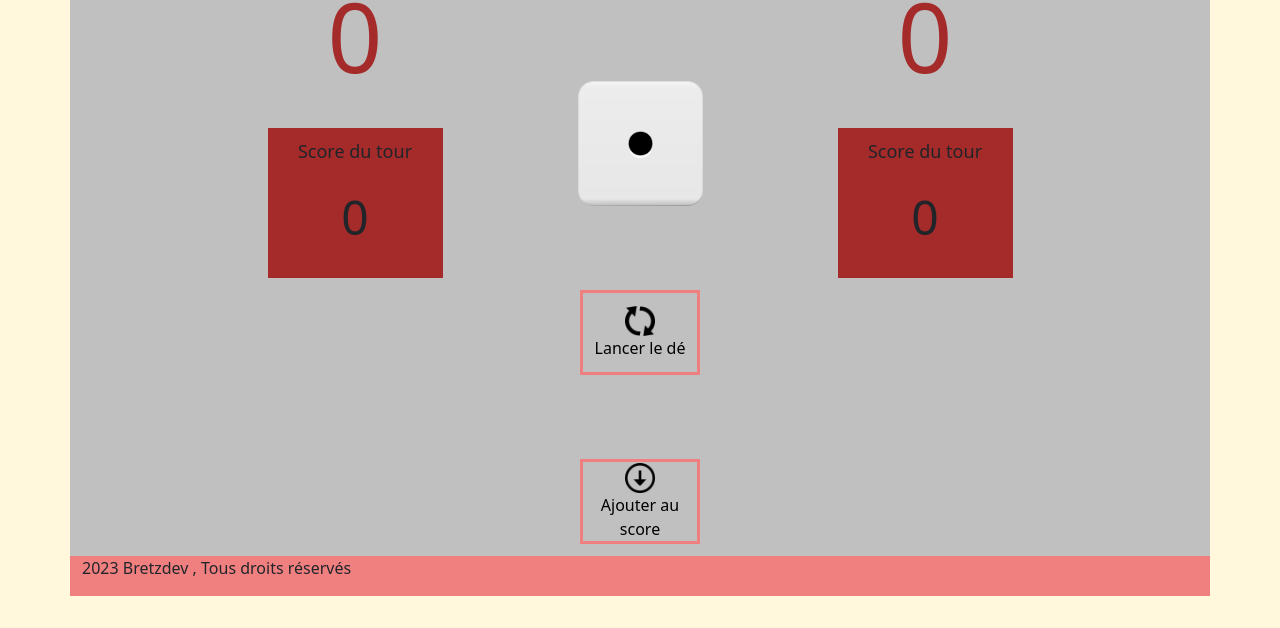
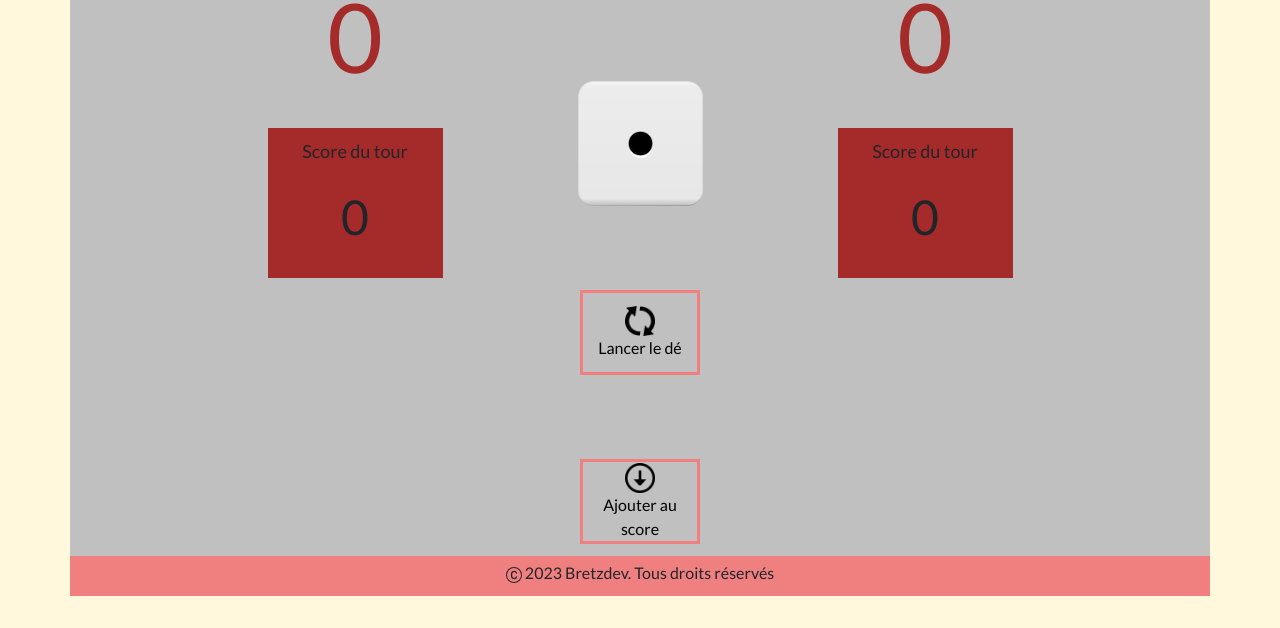
Before and after one commit to Bretzddev/JSGameDice, a plain HTML site: page index.html in a window 1280 px wide. Shown: the part 204-832 px from the top of the page. Drawn offline with nearby package versions, Linux system fonts and the light colour scheme.

Commit message:
GameDice V.1

```diff
--- a/index.html
+++ b/index.html
@@ -63,7 +63,11 @@
         </div>
     </main>
     <footer class="container-sm">
-        <p> 2023 Bretzdev , Tous droits réservés </p>
+        <div class="footer">
+            <p> <svg xmlns="http://www.w3.org/2000/svg" width="16" height="16" fill="currentColor" class="bi bi-c-circle" viewBox="0 0 16 16">
+                <path d="M1 8a7 7 0 1 0 14 0A7 7 0 0 0 1 8Zm15 0A8 8 0 1 1 0 8a8 8 0 0 1 16 0ZM8.146 4.992c-1.212 0-1.927.92-1.927 2.502v1.06c0 1.571.703 2.462 1.927 2.462.979 0 1.641-.586 1.729-1.418h1.295v.093c-.1 1.448-1.354 2.467-3.03 2.467-2.091 0-3.269-1.336-3.269-3.603V7.482c0-2.261 1.201-3.638 3.27-3.638 1.681 0 2.935 1.054 3.029 2.572v.088H9.875c-.088-.879-.768-1.512-1.729-1.512Z"/>
+              </svg> 2023 Bretzdev. Tous droits réservés</p>
+        </div>
     </footer>
     <script src="https://cdn.jsdelivr.net/npm/popper.js@1.12.9/dist/umd/popper.min.js" integrity="sha384-ApNbgh9B+Y1QKtv3Rn7W3mgPxhU9K/ScQsAP7hUibX39j7fakFPskvXusvfa0b4Q" crossorigin="anonymous"></script>
     <script src="script.js"></script>
--- a/style.css
+++ b/style.css
@@ -1,8 +1,16 @@
+@font-face {
+    font-family: 'Lato';
+    src: url('/Font/Lato/Lato-Regular.ttf');
+}
+
+
 body{
     background-color: cornsilk;
+    font-family: 'Lato', sans-serif;
 }
 
 header {
+    font-family: 'Lato', sans-serif;
     height: 5vh;
     background-color: lightcoral;
 }
@@ -30,8 +38,14 @@ h2 {
 }
 
 footer {
+    font-family: 'Lato', sans-serif;
     height: 5vh;
     background-color: lightcoral;
+    text-align: center;
+}
+
+.footer{
+   padding: 5px;
 }
 
 input {
```
Also changed, not shown: 1 other file.
